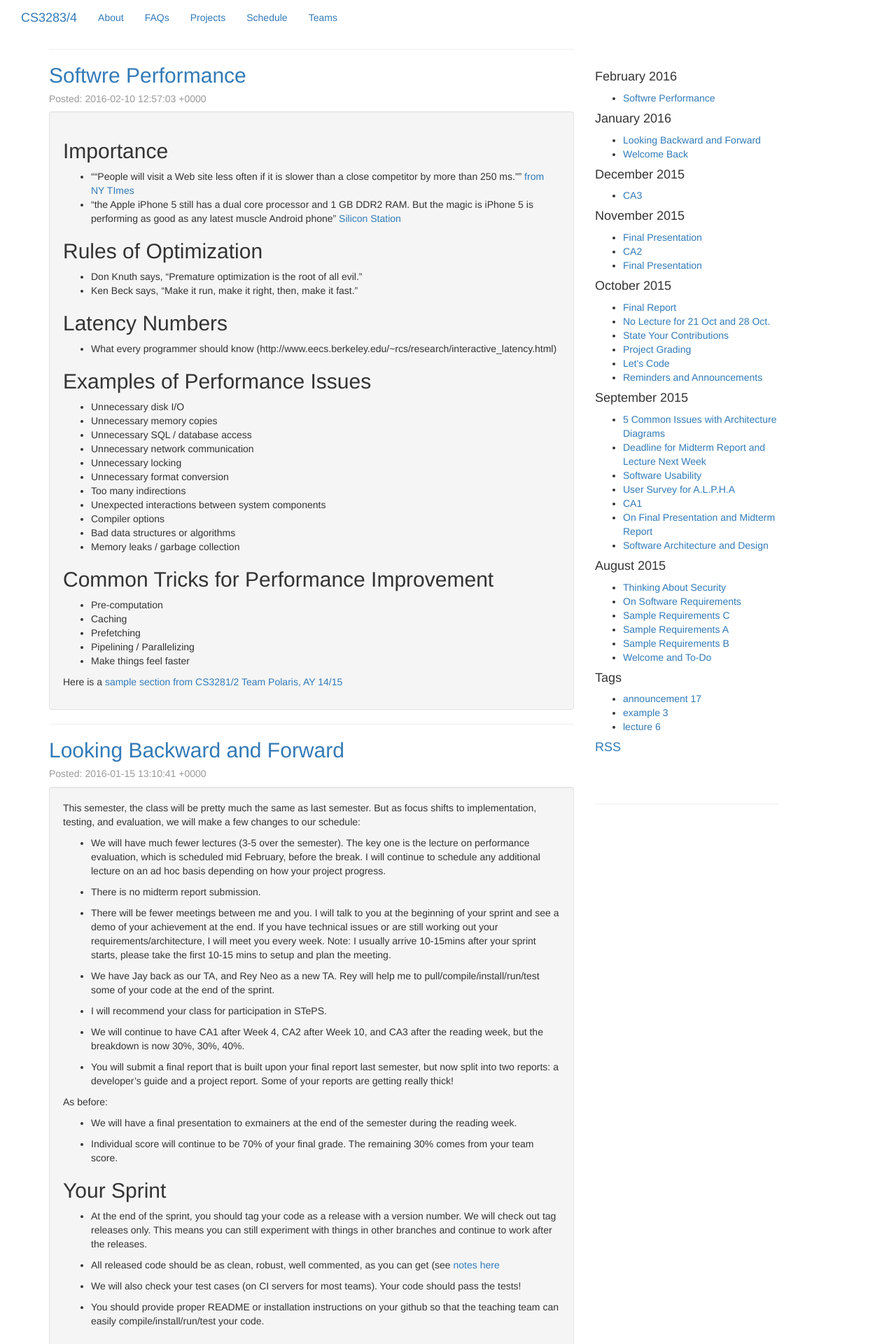
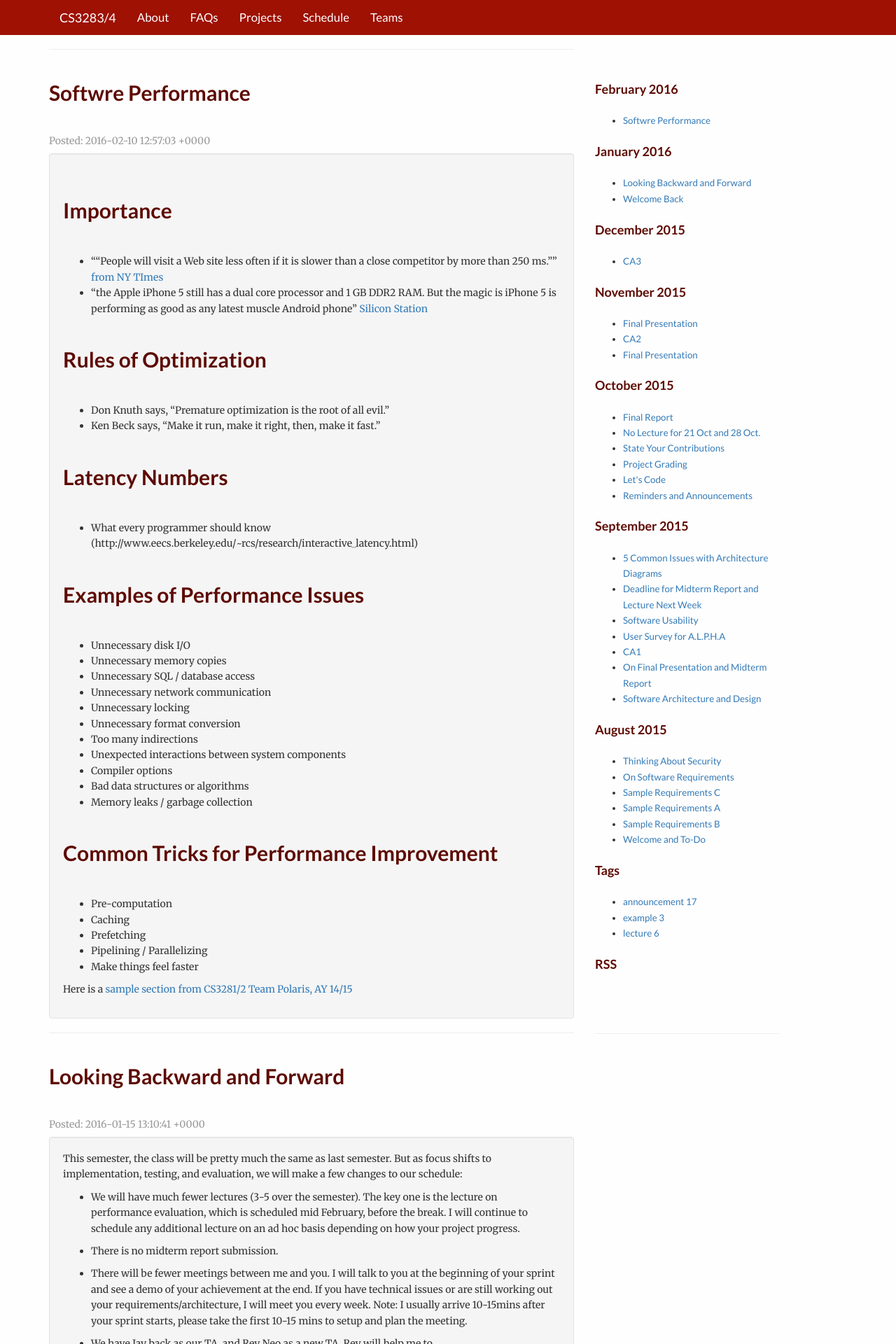
Before and after one commit to nus-mtp/1516, a Jekyll site: the page built from index.html, in a window 1280 px wide. Shown: the top 1920 px of the page at 70% size. Built offline with Jekyll 4.4.1, drawn with Linux system fonts in a browser that asks for light colours; nearby versions of some CDN libraries; library files that are not in the unit come from our copies; Markdown is read by kramdown in place of the engine named in the settings; the list of posts is cut into pages by our own code.

Commit message:
Fixed missing theme name in post.html
Ugly fix.

```diff
--- a/_config.yml
+++ b/_config.yml
@@ -75,7 +75,7 @@ JB :
   #   http://s3.amazonaws.com/yoursite/themes/watermelon
   #   /assets
   #
-  ASSET_PATH : false
+  ASSET_PATH : http://nus-mtp.github.io/1516/assets/themes/jiku
 
   # These paths are to the main pages Jekyll-Bootstrap ships with.
   # Some JB helpers refer to these paths; change them here if needed.
```
Also changed, not shown: Gemfile.lock.
